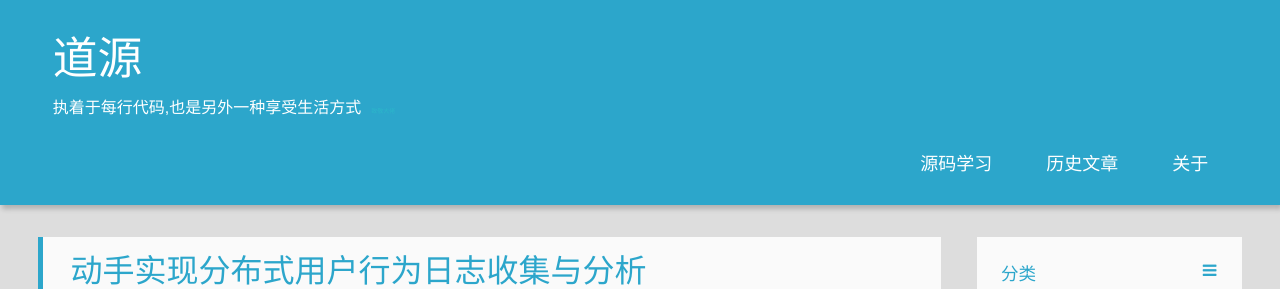
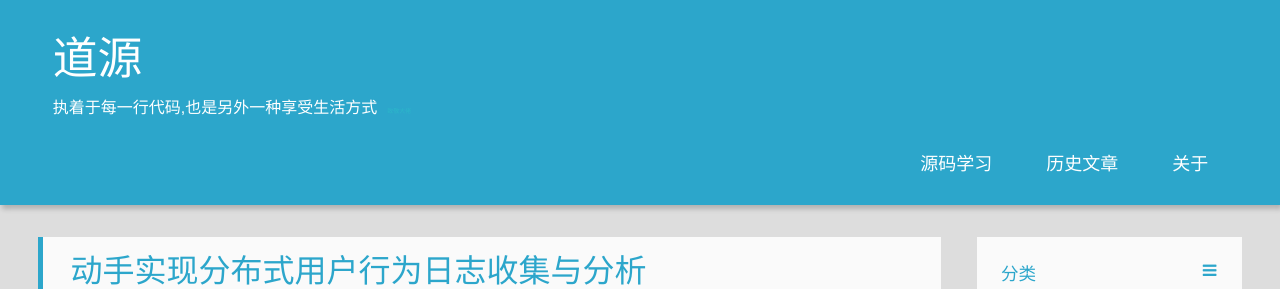
Before and after one commit to dyblog/blog, a Jekyll site: the page built from index.html, in a window 1280 px wide. Shown: the top 289 px of the page. Built offline with Jekyll 4.4.1, drawn with Linux system fonts in a browser that asks for light colours; the list of posts is cut into pages by our own code; comment, search, counter and statistics services are not loaded.

```diff
--- a/_config.yml
+++ b/_config.yml
@@ -21,7 +21,7 @@
 
 
 title: 道源
-tagline: 执着于每行代码,也是另外一种享受生活方式
+tagline: 执着于每一行代码,也是另外一种享受生活方式
 baseurl:
 url:
 assets: /assets
--- a/_includes/_partial/head.html
+++ b/_includes/_partial/head.html
@@ -10,7 +10,7 @@
     {% if page.layout == 'tags' %}
     {% assign title = lang.tags %}
     {% endif %}
-    <title>{% if title %}{{ title }} | {% endif %}{{ site.title }}  —— {{site.tagline}}</title>
+    <title>{% if title %}{{ title }} | {% endif %}{{ site.title }}  - {{site.tagline}}</title>
     {% if site.author.name %}
     <meta name="author" content="{{ site.author.name }}">
     {% endif %}
```
